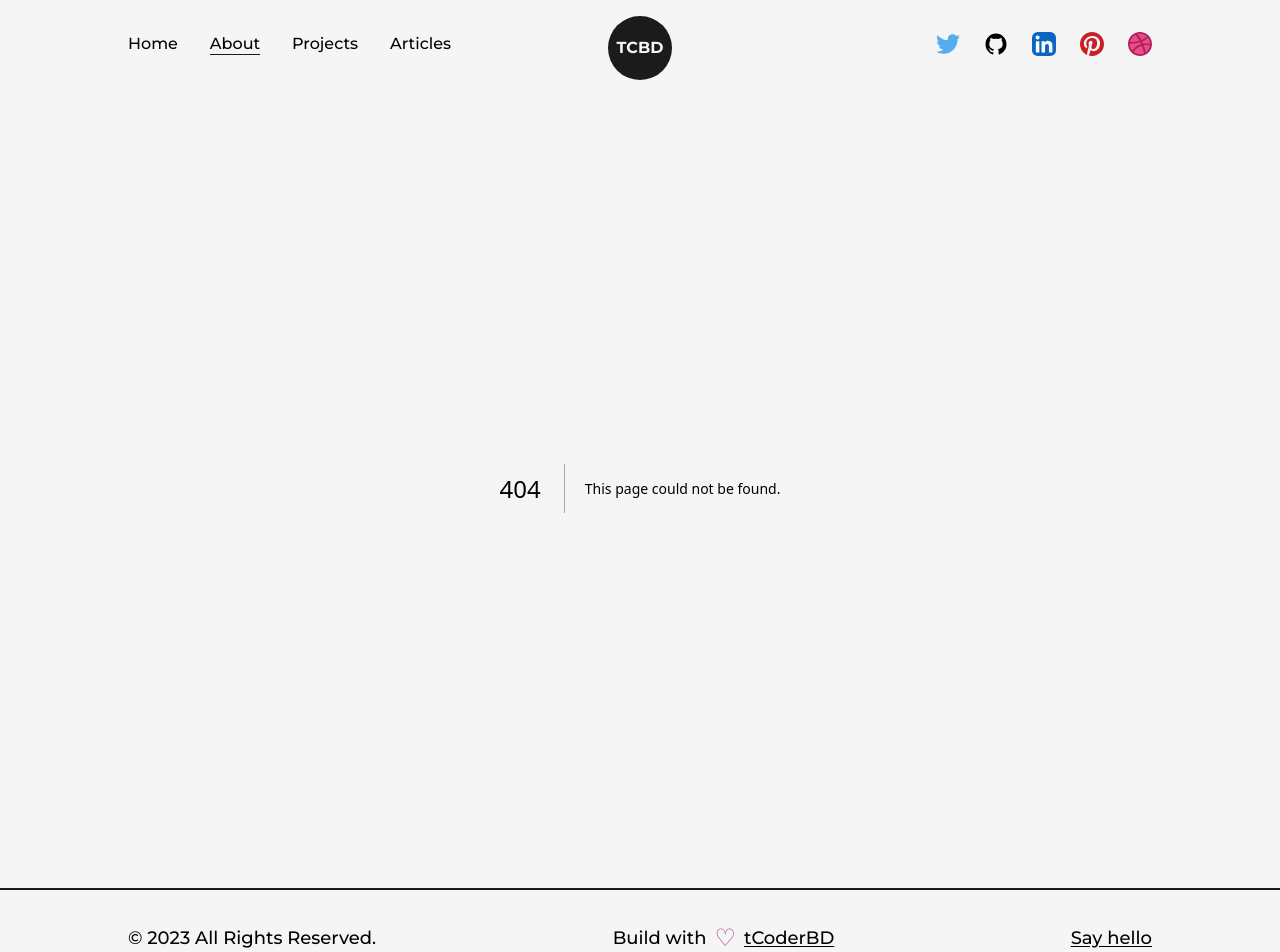
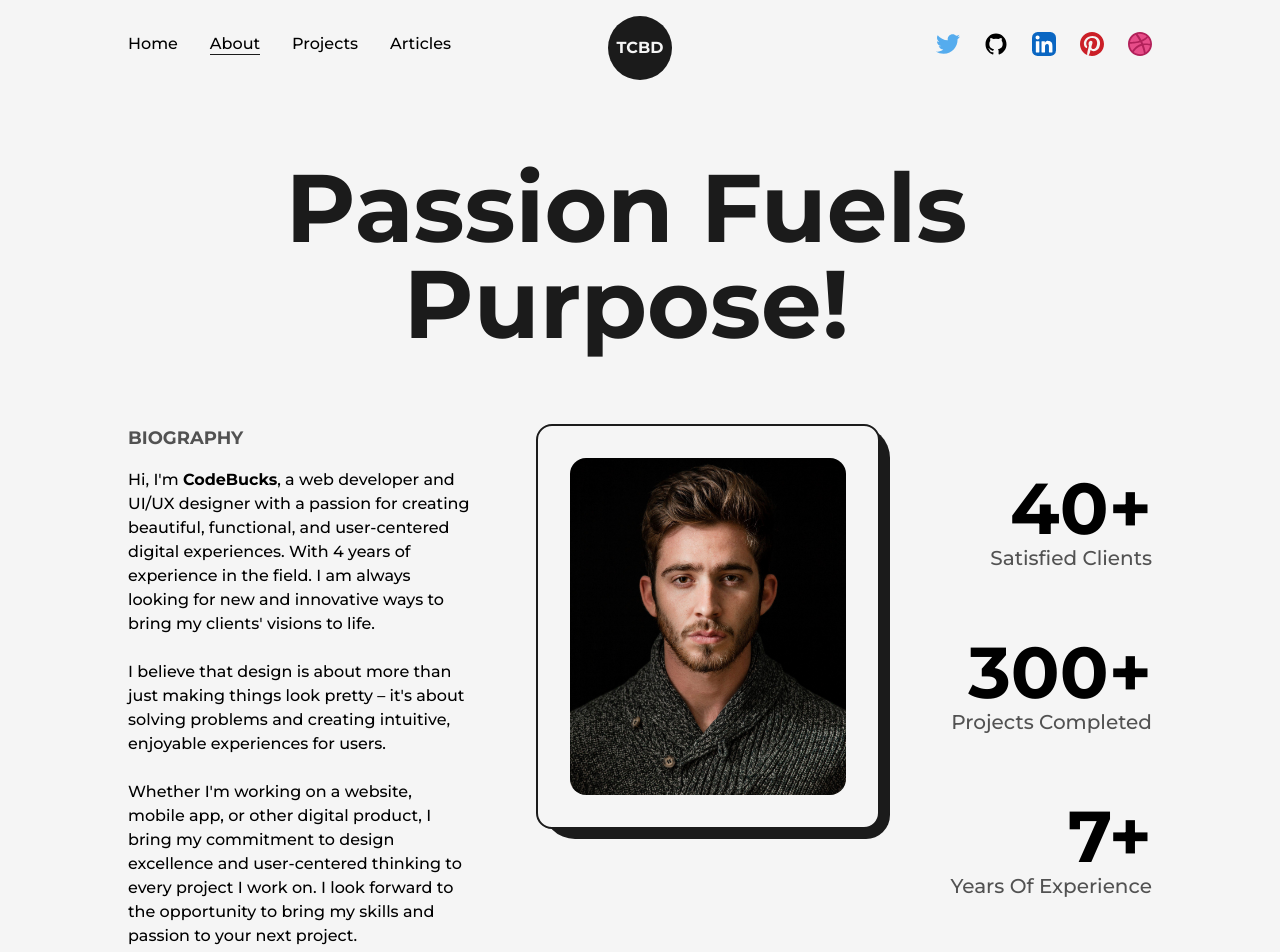
Before and after one commit to ZRH-7/Protfolio, a Next.js app: page /about in a window 1280 px wide. Before the commit this address had no page. Shown: the top 952 px of the page. Built offline with nearby package versions, Linux system fonts and the light colour scheme.

Commit message:
Added about page

```diff
--- a/src/components/HireMe.js
+++ b/src/components/HireMe.js
@@ -7,7 +7,7 @@
         <div className='fixed left-4 bottom-4 flex items-center justify-center overflow-hidden'>
             <div className='w-48 h-48 flex items-center justify-center relative'>
                 <DevText className={"fill-dark animate-spin-slow"} />
-                <Link className='absolute left-[50%] translate-x-[-50%] bg-dark text-light shadow-md border border-solid border-dark w-20 h-20 rounded-full flex items-center justify-center font-semibold hover:bg-light hover:text-dark ' href={'mailto:touhidul.sadeek@gmail.com'}>Hire Me</Link>
+                <Link className='absolute transition-all left-[50%] translate-x-[-50%] bg-dark text-light shadow-md border border-solid border-dark w-20 h-20 rounded-full flex items-center justify-center font-semibold hover:bg-light hover:text-dark ' href={'mailto:touhidul.sadeek@gmail.com'}>Hire Me</Link>
             </div>
         </div>
     )
--- /dev/null
+++ b/src/pages/about.js
@@ -0,0 +1,75 @@
+import AnimatedText from "@/components/AnimatedText"
+import Layout from "@/components/Layout"
+import Head from "next/head"
+import React, { useEffect, useRef } from "react"
+import ProfilePic from "../../public/images/profile/developer-pic-2.jpg"
+import Image from "next/image"
+import { useInView, useMotionValue, useSpring } from "framer-motion"
+
+const AnimatedNumbers = ({ value }) => {
+    const ref = useRef(null);
+    const motionValue = useMotionValue(0);
+    const springValue = useSpring(motionValue, { duration: 3000 });
+    const isInView = useInView(ref, { once: true });
+
+    useEffect(() => {
+        if (isInView) {
+            motionValue.set(value);
+        }
+    }, [isInView, value, motionValue]);
+
+    useEffect(() => {
+        springValue.on("change", (latest) => {
+            if (ref.current && latest.toFixed(0) <= value) {
+                ref.current.textContent = latest.toFixed(0);
+            }
+        })
+    }, [springValue, value])
+
+    return <span ref={ref}></span>
+}
+
+const about = () => {
+    return (
+        <>
+            <Head>
+                <title>About | tCoderBD</title>
+                <meta name="description" content="" />
+            </Head>
+
+            <main className='flex w-full flex-col items-center justify-center'>
+                <Layout className="pt-16">
+                    <AnimatedText text="Passion Fuels Purpose!" className='!text-8xl mb-16' />
+                    <div className="grid w-full grid-cols-8 gap-16">
+                        <div className="col-span-3 flex flex-col items-start justify-start my-auto">
+                            <h2 className="mb-4 text-lg font-bold uppercase text-dark/75">Biography</h2>
+                            <p className="font-medium">Hi, I'm <strong>CodeBucks</strong>, a web developer and UI/UX designer with a passion for creating beautiful, functional, and user-centered digital experiences. With 4 years of experience in the field. I am always looking for new and innovative ways to bring my clients' visions to life.</p>
+                            <p className="font-medium my-6">I believe that design is about more than just making things look pretty – it's about solving problems and creating intuitive, enjoyable experiences for users.</p>
+                            <p className="font-medium">Whether I'm working on a website, mobile app, or other digital product, I bring my commitment to design excellence and user-centered thinking to every project I work on. I look forward to the opportunity to bring my skills and passion to your next project.</p>
+                        </div>
+                        <div className="relative col-span-3 h-max rounded-2xl border-2 border-solid border-dark  bg-light p-8">
+                            <div className="absolute top-0 -right-3 -z-10 h-[103%] w-[102%]  rounded-[2rem] rounded-br-3xl bg-dark"></div>
+                            <Image src={ProfilePic} alt="tCoderBD" className="w-full h-auto rounded-2xl" />
+                        </div>
+                        <div className="col-span-2 flex flex-col items-end justify-center gap-16">
+                            <div className="flex flex-col items-end justify-center">
+                                <span className="inline-block text-7xl font-bold"><AnimatedNumbers value={40} />+</span>
+                                <h2 className="text-xl font-medium capitalize text-dark/75">Satisfied Clients</h2>
+                            </div>
+                            <div className="flex flex-col items-end justify-center">
+                                <span className="inline-block text-7xl font-bold"><AnimatedNumbers value={300} />+</span>
+                                <h2 className="text-xl font-medium capitalize text-dark/75">Projects Completed</h2>
+                            </div>
+                            <div className="flex flex-col items-end justify-center">
+                                <span className="inline-block text-7xl font-bold"><AnimatedNumbers value={7} />+</span>
+                                <h2 className="text-xl font-medium capitalize text-dark/75">Years Of Experience</h2>
+                            </div>
+                        </div>
+                    </div>
+                </Layout>
+            </main>
+        </>
+    )
+}
+
+export default about
--- a/src/pages/index.js
+++ b/src/pages/index.js
@@ -6,6 +6,7 @@
 import AnimatedText from '@/components/AnimatedText'
 import Link from 'next/link'
 import { LinkArrow } from '@/components/Icons'
+import LightBulb from '../../public/images/svgs/miscellaneous_icons_1.svg'
 
 export default function Home() {
 	return (
@@ -31,6 +32,9 @@
 					</div>
 				</Layout>
 				<HireMe />
+				<div className='absolute right-8 bottom-8 inline-block w-24'>
+					<Image src={LightBulb} alt="tCoderBD" className='w-full h-auto' />
+				</div>
 			</main>
 		</>
 	)
```
